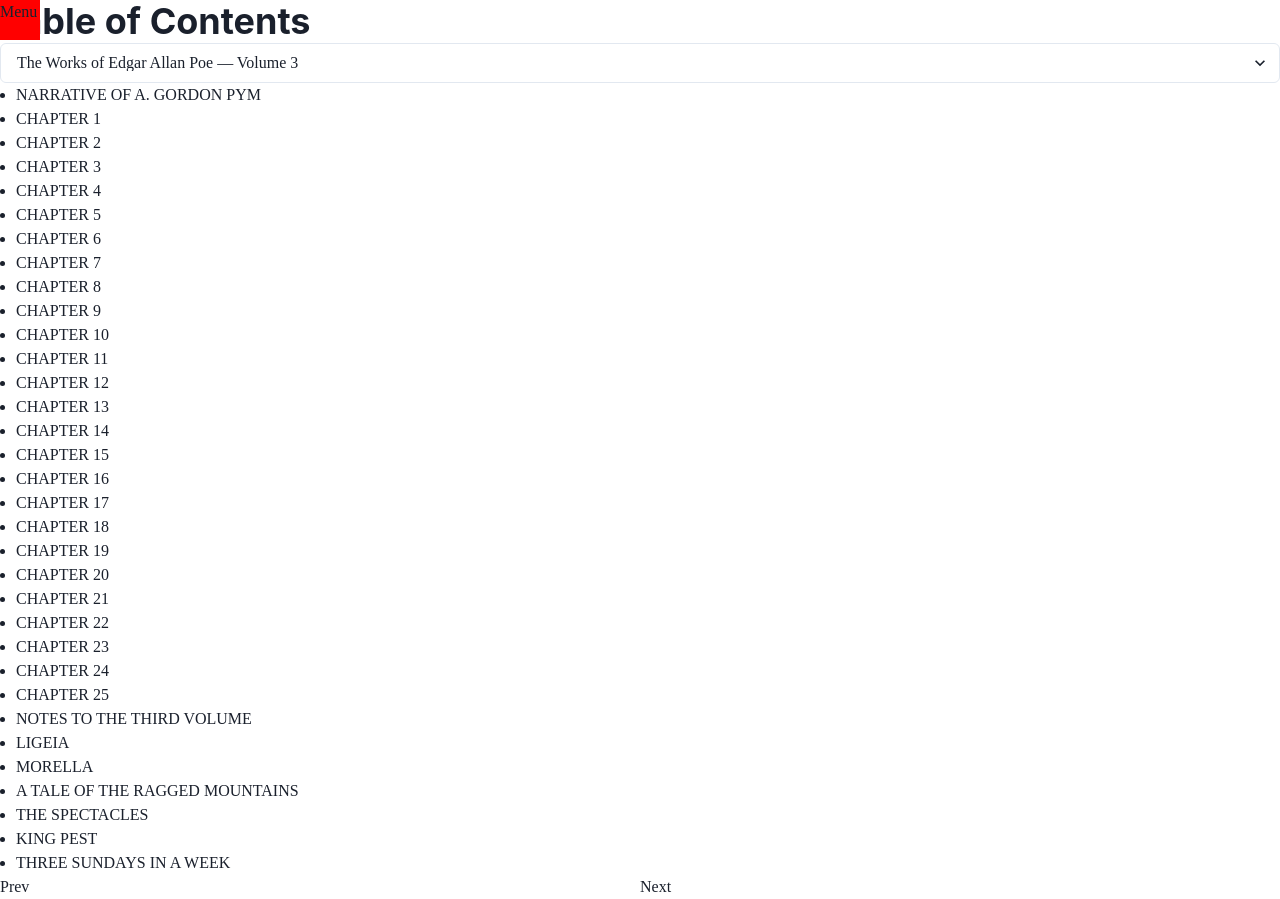
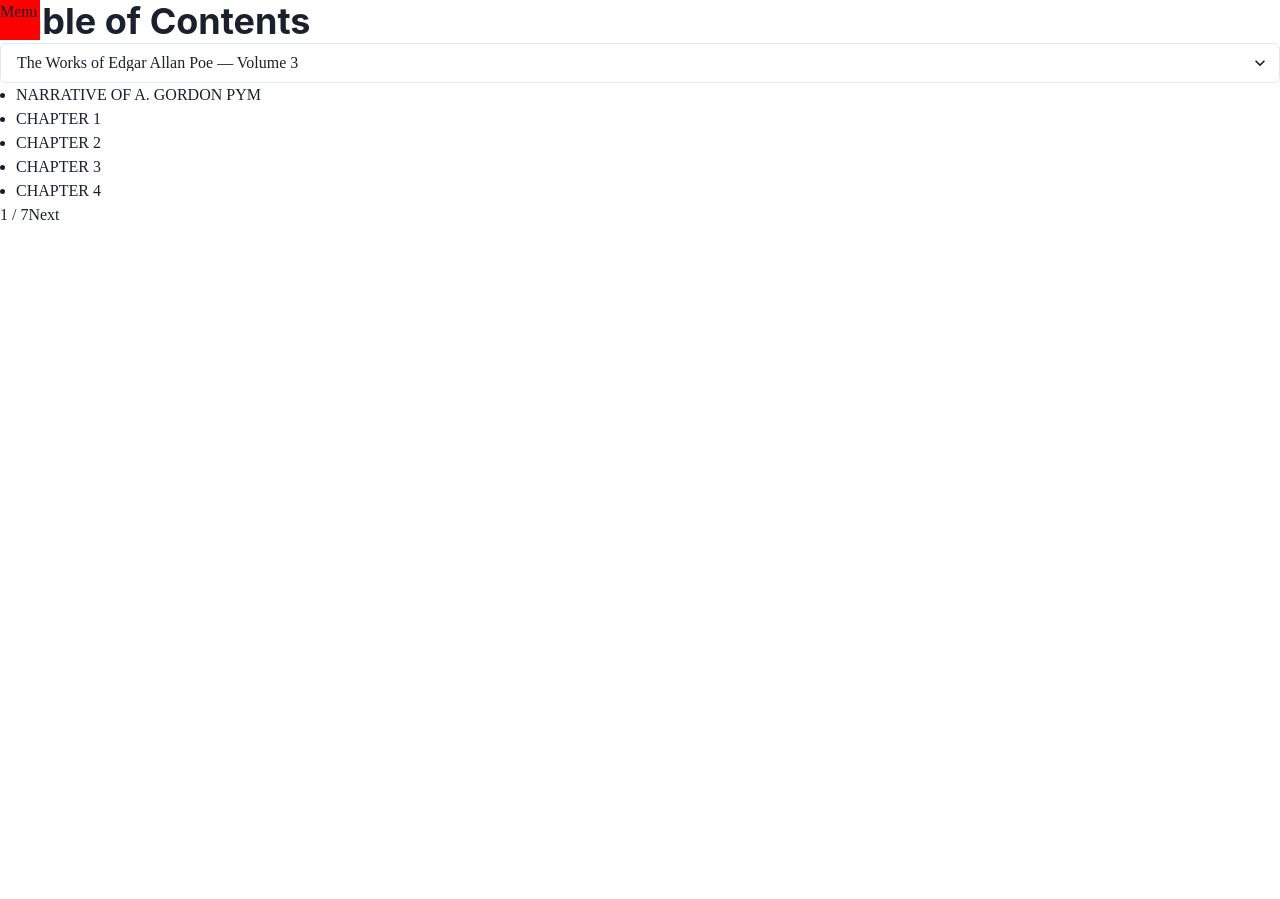
Before and after one commit to ftairs/simple-reader, a React (Create React App) app: page /toc in a window 1280 px wide. After the commit the page ends 800 px from the top, so only its background shows below. Built offline with nearby package versions, Linux system fonts and the light colour scheme.

Commit message:
reformat, set up pagination on TOC

```diff
--- a/src/components/Toc.tsx
+++ b/src/components/Toc.tsx
@@ -11,9 +11,14 @@
   const viewerContext = useContext(ViewerContext);
   const [tocBook, setTocBook] = useState<string>(viewerContext.bookId);
   const navigate = useNavigate();
-
   const books = getBooks();
   const chapters = getChapterNames({ storyId: tocBook });
+
+  const [pagination, setPagination] = useState<any>({
+    perPage: 5,
+    currentPage: 1,
+    pageCount: chapters && Math.ceil(chapters.length / 5),
+  });
 
   const handleSelectChange = (val: any) => {
     setTocBook(val.target.value);
@@ -41,7 +46,12 @@
       </Select>
       <UnorderedList>
         {chapters &&
-          chapters.map((item: any, index: number) => {
+          chapters
+            .slice(
+              (pagination.currentPage - 1) * pagination.perPage,
+              pagination.currentPage * pagination.perPage
+            )
+            .map((item: any, index: number) => {
               return (
                 <ListItem
                   key={index + 1}
@@ -55,8 +65,39 @@
             })}
       </UnorderedList>
       <Flex>
-        <Box flex={1}>Prev</Box>
-        <Box flex={1}>Next</Box>
+        {pagination.currentPage > 1 && (
+          <Box
+            flex={1}
+            onClick={() => {
+              if (pagination.currentPage > 1) {
+                setPagination({
+                  ...pagination,
+                  currentPage: pagination.currentPage - 1,
+                });
+              }
+            }}
+          >
+            Prev
+          </Box>
+        )}
+        <Box>
+          {pagination.currentPage} / {pagination.pageCount}
+        </Box>
+        {pagination.currentPage < pagination.pageCount && (
+          <Box
+            flex={1}
+            onClick={() => {
+              if (pagination.currentPage < pagination.pageCount) {
+                setPagination({
+                  ...pagination,
+                  currentPage: pagination.currentPage + 1,
+                });
+              }
+            }}
+          >
+            Next
+          </Box>
+        )}
       </Flex>
     </div>
   );
```
Lines whose indentation alone changed are shown as unchanged.
